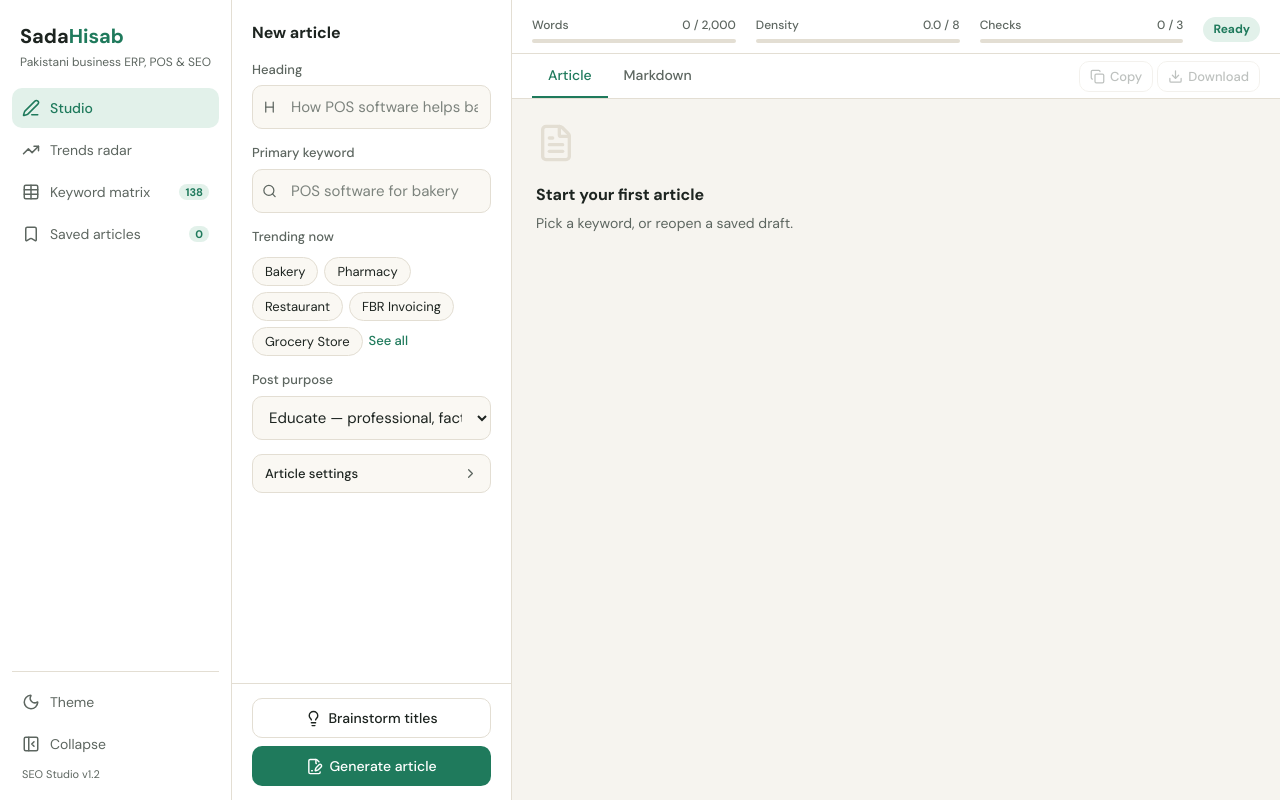
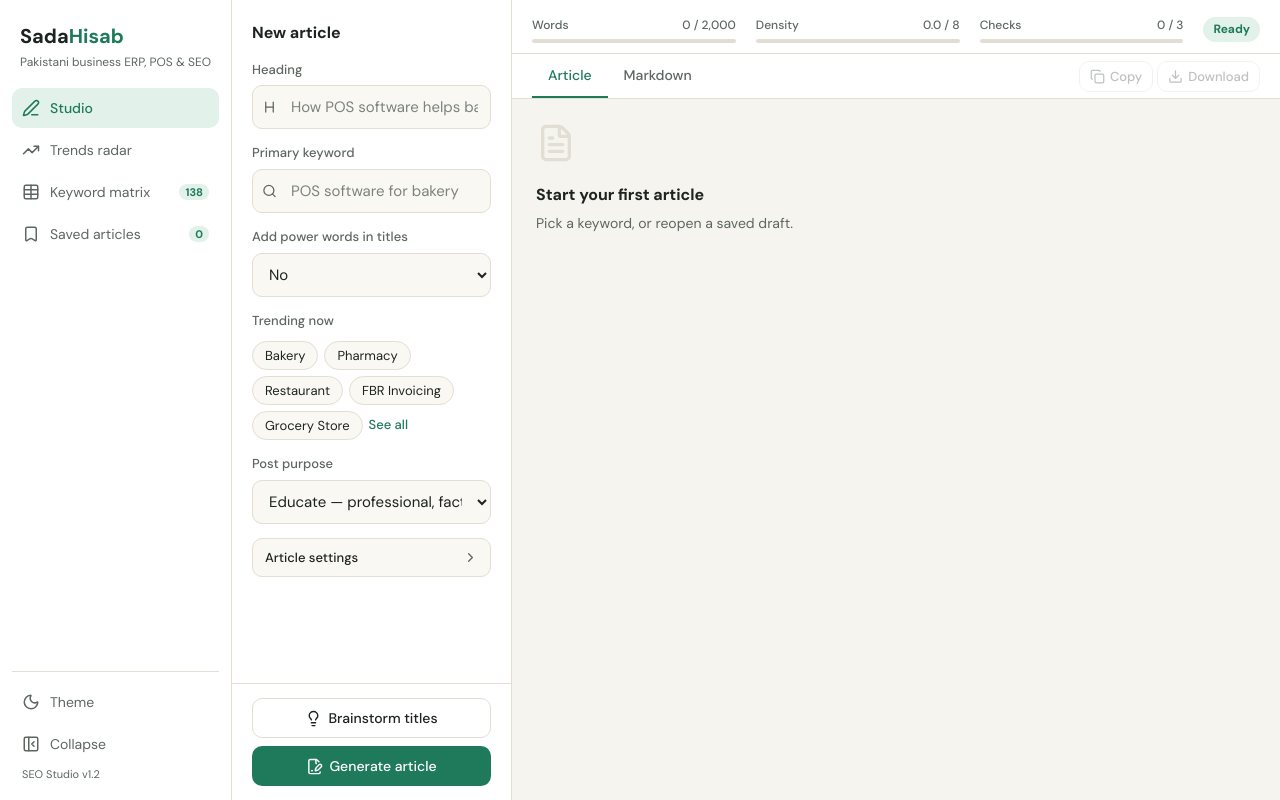
Before and after one commit to AbdulRafay5/SEO-Agent, a Flask app: page / in a window 1280 px wide. Run offline with Flask 3, Linux system fonts and the light colour scheme; some libraries are stand-ins or nearby versions.

Commit message:
Update index.html

```diff
--- a/templates/index.html
+++ b/templates/index.html
@@ -658,6 +658,14 @@ select.field-input{padding-left:12px;cursor:pointer}
             </div>
           </div>
 
+          <div class="field">
+            <label for="power-words-mode" class="field-label">Add power words in titles</label>
+            <select id="power-words-mode" class="field-input no-icon">
+              <option value="no" selected>No</option>
+              <option value="yes">Yes (3 of 6 titles)</option>
+            </select>
+          </div>
+
           <!-- Trending now -->
           <div class="field">
             <div class="field-label">Trending now</div>
@@ -1388,6 +1396,7 @@ async function readApiResponse(res){
 async function fetchTitleOptions(){
   const kw=document.getElementById('target-keyword').value.trim();
   if(!kw){showToast('Enter a primary keyword first','warning');return;}
+  const powerWordsMode=(document.getElementById('power-words-mode')?.value||'no').toLowerCase();
   const btn=document.getElementById('btn-fetch-titles');
   const btnText=document.getElementById('btn-titles-text');
   btn.disabled=true;
@@ -1399,12 +1408,17 @@ async function fetchTitleOptions(){
   setOutputState('brainstorm');
 
   try{
-    const res=await fetch('/api/titles/'+encodeURIComponent(kw));
+    const res=await fetch('/api/titles/'+encodeURIComponent(kw)+'?power_words='+encodeURIComponent(powerWordsMode));
     const data=await readApiResponse(res);
     if(!res.ok)throw new Error(data.error||'Title generation failed');
     if(data.titles&&data.titles.length){
+      const options=(data.title_options&&data.title_options.length)
+        ? data.title_options
+        : data.titles.map(t=>({title:t,meta_description:''}));
       grid.innerHTML='';
-      data.titles.forEach((t,i)=>{
+      options.forEach((opt,i)=>{
+        const titleText=opt.title||'';
+        const metaText=opt.meta_description||'';
         const card=document.createElement('div');
         card.className='brainstorm-card';
         card.style.animationDelay=(i*40)+'ms';
@@ -1413,7 +1427,8 @@ async function fetchTitleOptions(){
         card.innerHTML=`
           <div>
             <div class="brainstorm-num">Option ${i+1}</div>
-            <div class="brainstorm-text">${t}</div>
+            <div class="brainstorm-text">${titleText}</div>
+            <div style="margin-top:6px;font-size:12px;color:var(--muted)">Meta: ${metaText}</div>
           </div>
           <div style="display:flex;align-items:center;justify-content:space-between">
             <span class="bc-check" style="display:none;align-items:center;gap:4px;font-size:13px;color:var(--accent)">
@@ -1421,8 +1436,8 @@ async function fetchTitleOptions(){
             </span>
             <button class="bc-use btn btn-ghost btn-sm" style="font-size:12px;padding:5px 10px">Use this title</button>
           </div>`;
-        card.onclick=()=>selectTitleOption(card,t);
-        card.onkeydown=(e)=>{if(e.key==='Enter'||e.key===' '){e.preventDefault();selectTitleOption(card,t);}};
+        card.onclick=()=>selectTitleOption(card,titleText);
+        card.onkeydown=(e)=>{if(e.key==='Enter'||e.key===' '){e.preventDefault();selectTitleOption(card,titleText);}};
         grid.appendChild(card);
       });
       lucide.createIcons();
```
